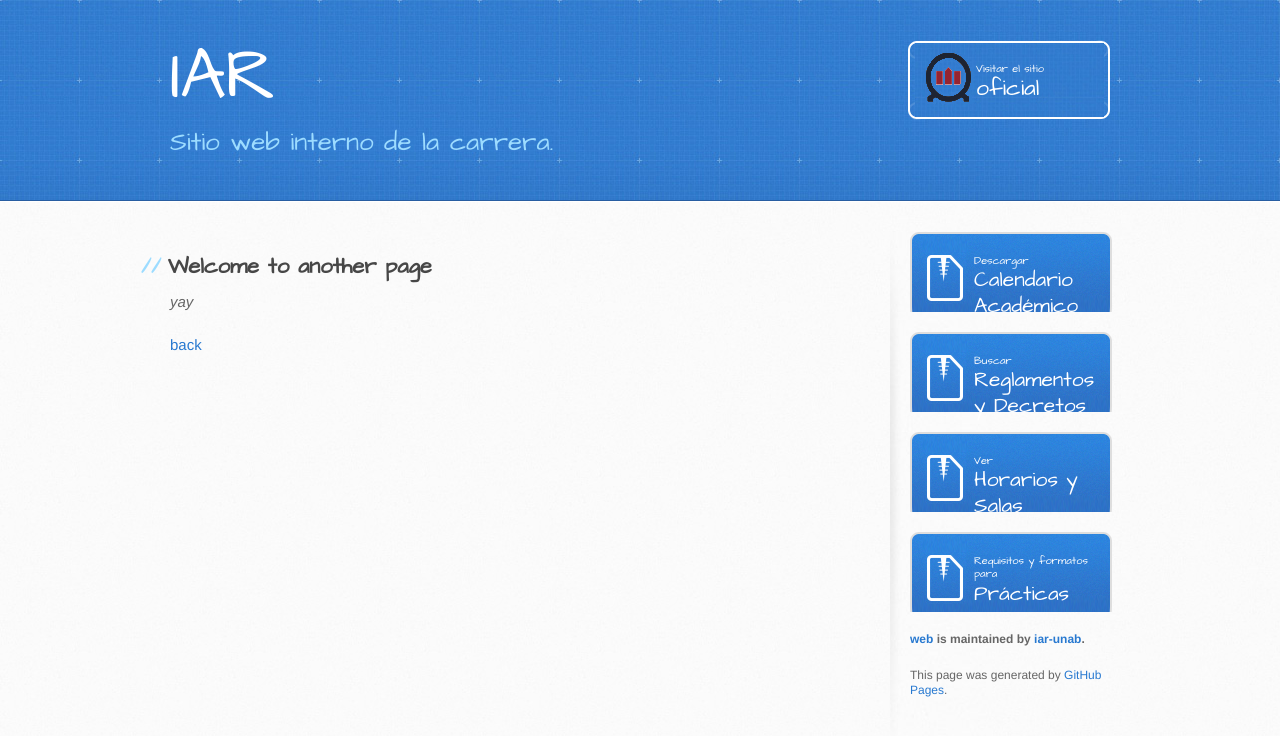
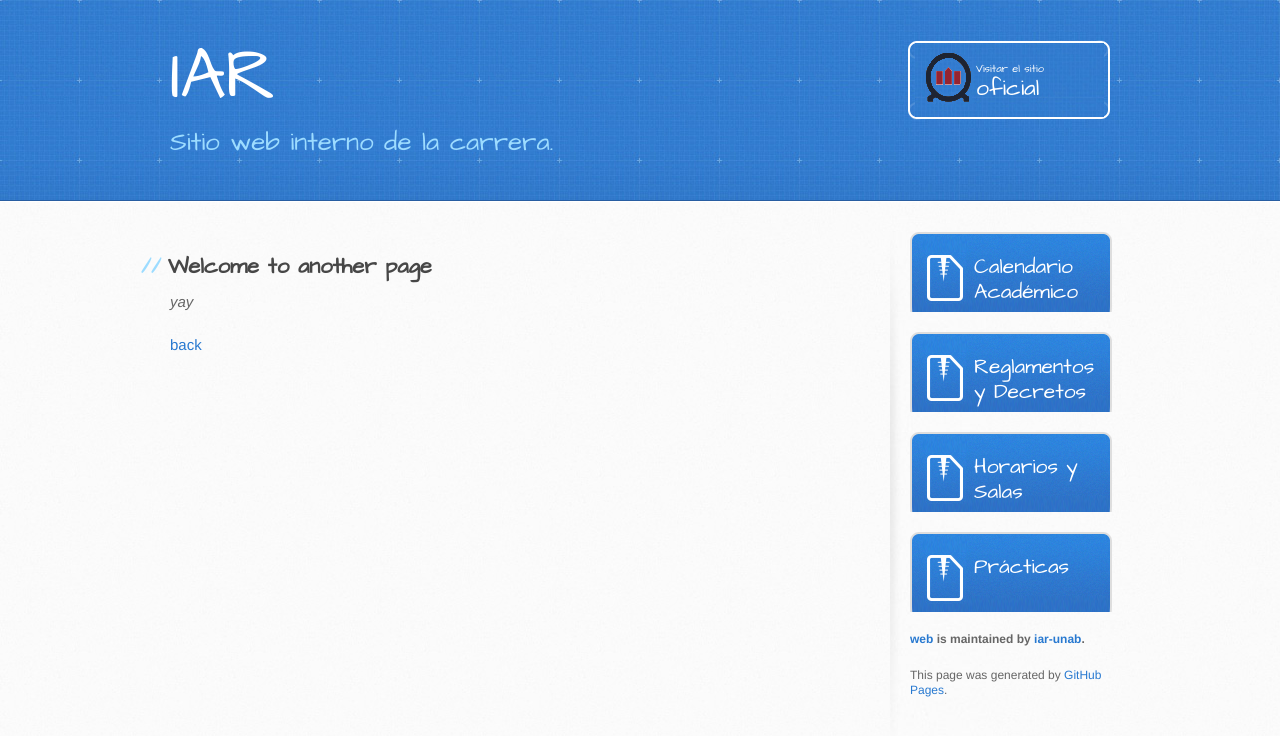
Before and after one commit to iar-unab/web, a Jekyll site: the page built from another-page.md, in a window 1280 px wide. Shown: the top 736 px of the page. Built offline with Jekyll 4.4.1, drawn with Linux system fonts in a browser that asks for light colours; our own code applies the rules of GitHub Pages for plain Markdown files.

Commit message:
fixing buttons titles

```diff
--- a/_layouts/default.html
+++ b/_layouts/default.html
@@ -39,19 +39,15 @@
         <aside id="sidebar">
           {% if site.show_downloads %}
             <a href="http://iar-unab.github.io/web/calendario2020.pdf" class="button" target="_blank">
-              <small>Descargar</small>
               Calendario Académico
             </a>
             <a href="{{ site.github.tar_url }}" class="button">
-              <small>Buscar</small>
               Reglamentos y Decretos
             </a>
             <a href="{{ site.github.tar_url }}" class="button">
-              <small>Ver</small>
               Horarios y Salas
             </a>
             <a href="{{ site.github.tar_url }}" class="button" target="_blank">
-              <small>Requisitos y formatos para</small>
               Prácticas
             </a>
           {% endif %}
```
